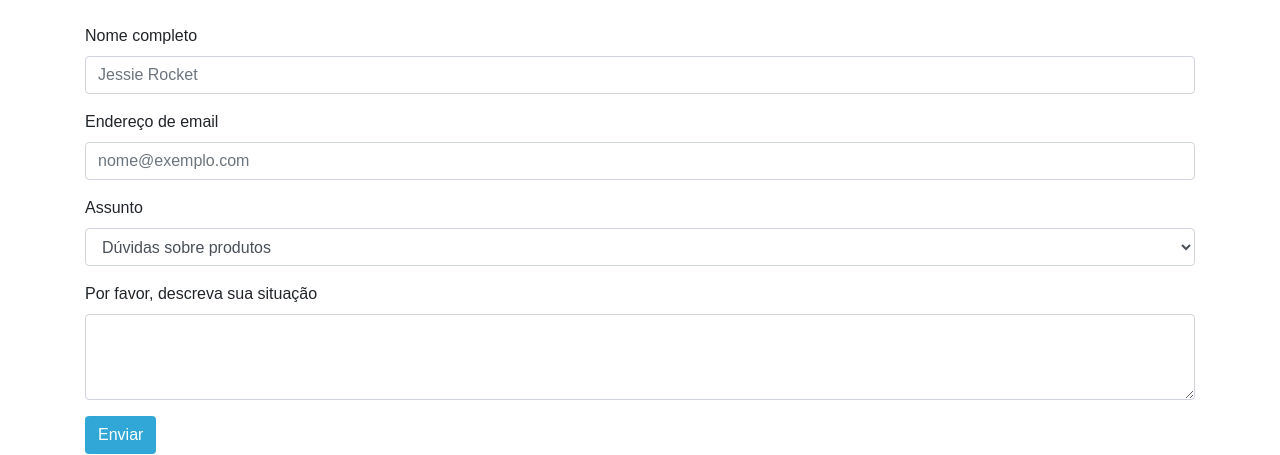
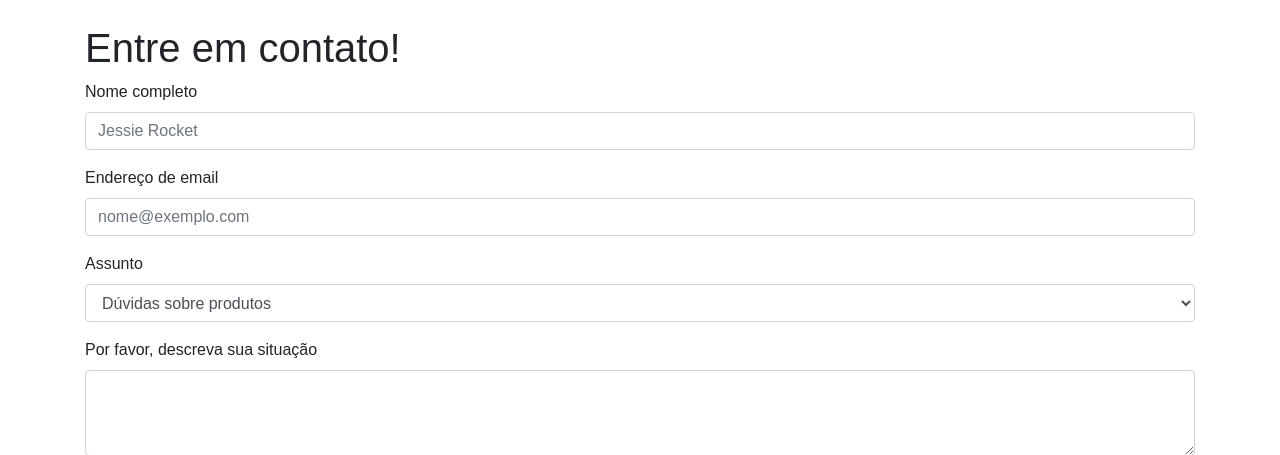
Before and after one commit to leticiam2004/projeto_blog_php, a PHP site: page /user_contato.php in a window 1280 px wide. Shown: the part 92-547 px from the top of the page. Run offline with PHP 8.4, Linux system fonts and the light colour scheme.

Commit message:
Update user_contato.php

```diff
--- a/user_contato.php
+++ b/user_contato.php
@@ -36,6 +36,7 @@ if ($_SERVER['REQUEST_METHOD'] == 'POST') {
 ?>
 
 <div class="collapse navbar-collapse" id="navbarNav">
+
     <ul class="navbar-nav">
         <li class="nav-item ">
             <a class="nav-link font-weight-bold" href="index.php">Home</a>
@@ -60,7 +61,7 @@ if ($_SERVER['REQUEST_METHOD'] == 'POST') {
 </header>
 
 <div class="container mt-4 mb-5">
-
+<h1>Entre em contato!</h1>
     <form method="POST">
         <div class="form-group">
             <label for="exampleFormControlInput1">Nome completo</label>
```
